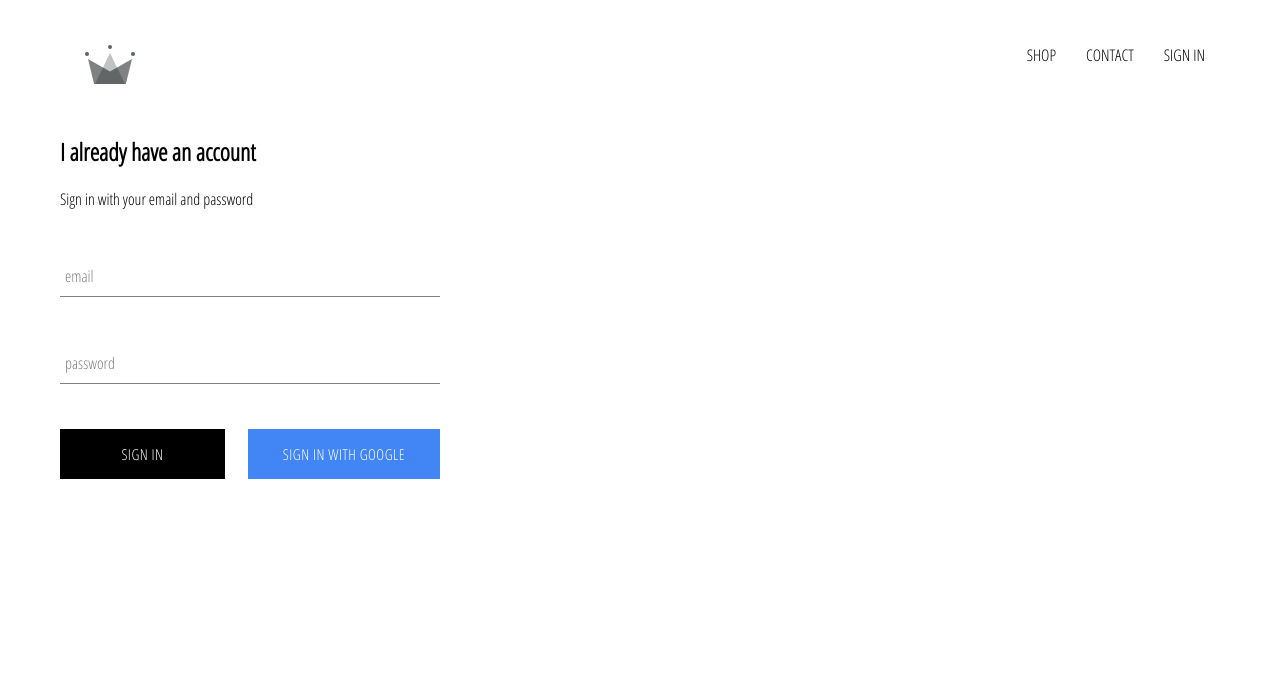
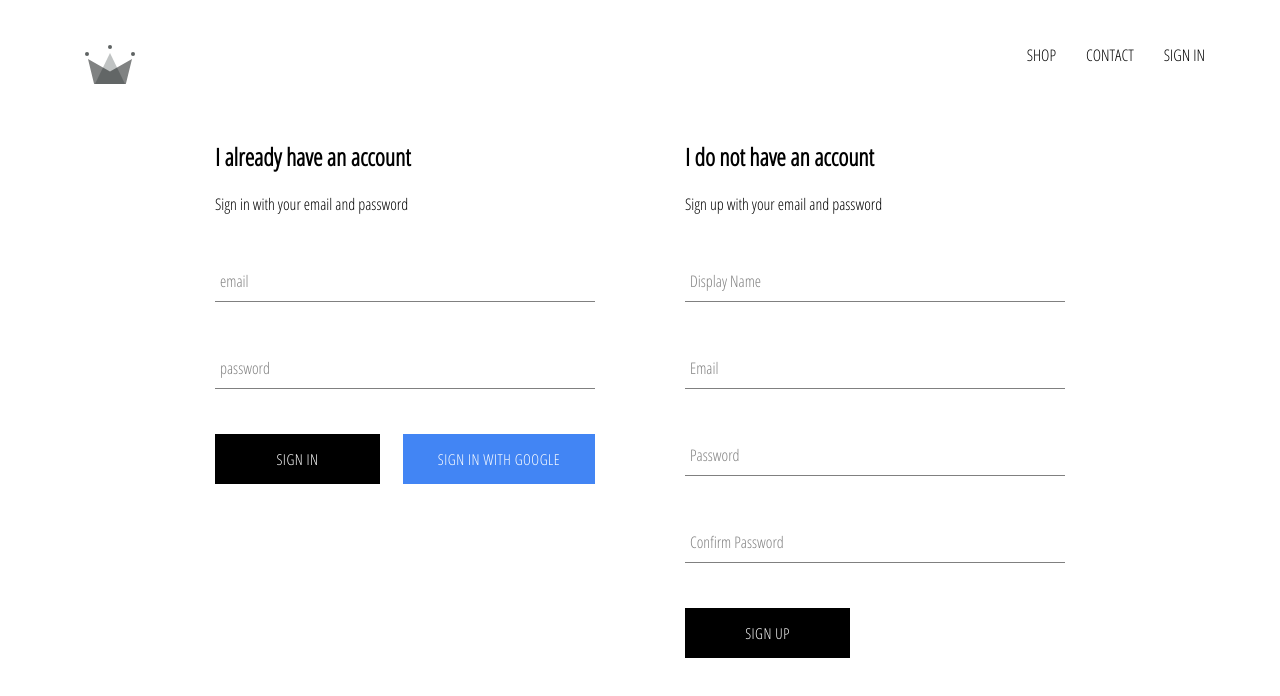
Before and after one commit to RentaYustikaDamanik05/crwn-clothing, a React (Create React App) app: page /signin in a window 1280 px wide. Shown: the top 696 px of the page. Built offline with nearby package versions, Linux system fonts and the light colour scheme; no server answers.

Commit message:
implemented firebase utils, included ability to store authenticated users into our firestore database

```diff
--- a/src/App.js
+++ b/src/App.js
@@ -6,7 +6,7 @@
 import ShopPage from './pages/shop/shop.component';
 import Header from './components/header/header.component';
 import SignInAndSignUpPage from './pages/sign-in-and-sign-up/sign-in-and-sign-up.component';
-import {auth} from './firebase/firebase.utils';
+import {auth, createUserProfileDocument} from './firebase/firebase.utils';
 
 class App extends React.Component {
   constructor(props) {
@@ -20,9 +20,22 @@
   unsubscribeFromAuth = null;
 
   componentDidMount() {
-   this.unsubscribeFromAuth = auth.onAuthStateChanged(user => {
-      this.setState({ currentUser: user });
-      console.log(user);
+   this.unsubscribeFromAuth = auth.onAuthStateChanged(async userAuth => {
+     if(userAuth) {
+       const userRef = await createUserProfileDocument(userAuth);
+
+       userRef.onSnapshot(snapShot => {
+         this.setState({
+           currentUser: {
+             id: snapShot.id,
+             ...snapShot.data()
+            }
+          });
+
+          console.log(this.state);
+        });
+      }
+      this.setState({ currentUser: userAuth });
     })
   }
 
--- /dev/null
+++ b/src/components/sign-up/sign-up.component.jsx
@@ -0,0 +1,96 @@
+import React from 'react';
+
+import FormInput from '../form-input/form-input.component';
+import CustomButton from '../custom-button/custom-button.component';
+
+import { auth, createUserProfileDocument } from '../../firebase/firebase.utils';
+
+import './sign-up.styles.scss';
+
+class SignUp extends React.Component {
+    constructor(props) {
+        super(props);
+
+        this.state = {
+            displayName: '',
+            email: '',
+            password: '',
+            confirmPassword: ''
+        }
+    }
+
+    handleSubmit = async event => {
+        event.preventDefault();
+
+        const { displayName, email, password, confirmPassword } = this.state;
+
+        if(password !== confirmPassword) {
+            alert(`password don't match`);
+            return;
+        }
+
+        try {
+            const { user } = await auth.createUserWithEmailAndPassword(email, password);
+
+            await createUserProfileDocument(user, { displayName });
+            this.setState({
+                displayName: '',
+                email: '',
+                password: '',
+                confirmPassword: ''
+            })
+        } catch(error) {
+            console.log(error);
+        }
+    }
+
+    handleChange = event => {
+        const { name, value } = event.target;
+
+        this.setState({ [name]: value });
+    }
+
+    render() {
+        const { displayName, email, password, confirmPassword } = this.state;
+        return (
+            <div className='sign-up'>
+                <h2 className='title'>I do not have an account</h2>
+                <span>Sign up with your email and password</span>
+                <form className='sign-up-form' onSubmit={this.handleSubmit}>
+                    <FormInput
+                        type='text'
+                        name='displayName'
+                        value={displayName}
+                        onChange={this.handleChange}
+                        label='Display Name'
+                        required />
+                    <FormInput
+                        type='email'
+                        name='email'
+                        value={email}
+                        onChange={this.handleChange}
+                        label='Email'
+                        required />
+                    <FormInput
+                        type='password'
+                        name='password'
+                        value={password}
+                        onChange={this.handleChange}
+                        label='Password'
+                        required />
+                    <FormInput
+                        type='password'
+                        name='confirmPassword'
+                        value={confirmPassword}
+                        onChange={this.handleChange}
+                        label='Confirm Password'
+                        required />
+                    <CustomButton type='submit'>SIGN UP</CustomButton>
+                </form>
+            </div>
+        )
+    }
+
+}
+
+export default SignUp;
--- /dev/null
+++ b/src/components/sign-up/sign-up.styles.scss
@@ -0,0 +1,9 @@
+.sign-up {
+    display: flex;
+    flex-direction: column;
+    width: 380px;
+
+    title: {
+        margin: 10px 0;
+    }
+}
--- a/src/firebase/firebase.utils.js
+++ b/src/firebase/firebase.utils.js
@@ -12,6 +12,32 @@
     measurementId: "G-HN6VYLJ1GJ"
 };
 
+export const createUserProfileDocument = async (userAuth, additionalData) => {
+    if(!userAuth) { return; }
+
+    const userRef = firestore.doc(`users/${userAuth.uid}`);
+
+    const snapShot = await userRef.get();
+
+    if(!snapShot.exists) {
+        const { displayName, email } = userAuth;
+        const createdAt = new Date();
+
+        try {
+            await userRef.set({
+                displayName,
+                email,
+                createdAt,
+                ...additionalData
+            })
+        } catch (error) {
+            console.log('error creating user ', error.message);
+        }
+    }
+
+    return userRef;
+}
+
 firebase.initializeApp(config);
 
 export const auth = firebase.auth();
--- a/src/pages/sign-in-and-sign-up/sign-in-and-sign-up.component.jsx
+++ b/src/pages/sign-in-and-sign-up/sign-in-and-sign-up.component.jsx
@@ -1,12 +1,14 @@
 import React from 'react';
 
 import SignIn from '../../components/sign-in/sign-in.component';
+import SignUp from '../../components/sign-up/sign-up.component';
 
 import './sign-in-and-sign-up.styles.scss';
 
 const SignInAndSignUpPage = () => (
     <div className='sign-in-and-sign-up'>
         <SignIn />
+        <SignUp />
     </div>
 );
 
--- a/src/pages/sign-in-and-sign-up/sign-in-and-sign-up.styles.scss
+++ b/src/pages/sign-in-and-sign-up/sign-in-and-sign-up.styles.scss
@@ -0,0 +1,6 @@
+.sign-in-and-sign-up {
+    width: 850px;
+    display: flex;
+    justify-content: space-between;
+    margin: 30px auto;
+}
```
